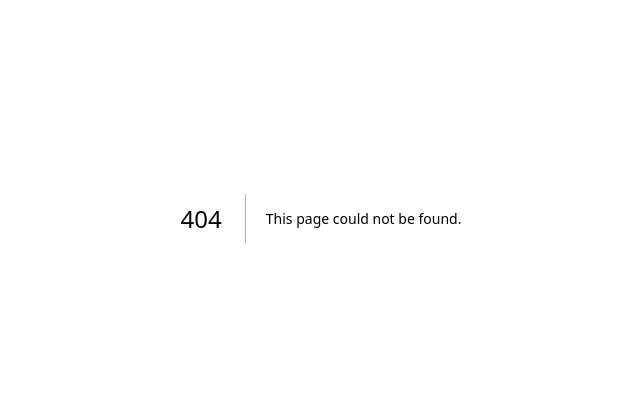
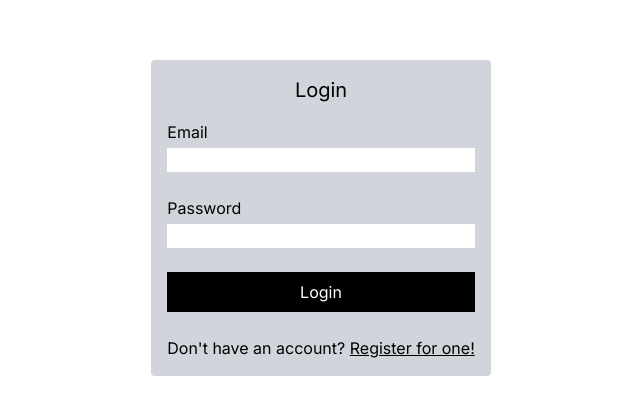
Before and after one commit to SaraZmni/login-flow-with-B2B-Test, a Next.js app: page /login in a window 1280 px wide. Before the commit this address had no page. Shown: the part 182-596 px from the top of the page, without its empty margins (319-959 px from the left). Built offline with nearby package versions, Linux system fonts and the light colour scheme.

Commit message:
add login page

```diff
--- /dev/null
+++ b/src/app/(auth)/layout.tsx
@@ -0,0 +1,7 @@
+export default function AuthLayout({ children }: React.PropsWithChildren) {
+  return (
+    <main className="flex h-svh flex-col items-center justify-center">
+      <div className="max-w-sm rounded bg-gray-300 p-4">{children}</div>
+    </main>
+  );
+}
--- /dev/null
+++ b/src/app/(auth)/login/page.tsx
@@ -0,0 +1,26 @@
+import Link from "next/link";
+
+export default function LoginPage() {
+  return (
+    <div>
+      <h1 className="mb-4 text-center text-xl">Login</h1>
+      <form className="space-y-6">
+        <div className="flex flex-col gap-1">
+          <label htmlFor="email">Email</label>
+          <input id="email" name="email" type="email" />
+        </div>
+        <div className="flex flex-col gap-1">
+          <label htmlFor="password">Password</label>
+          <input id="password" name="password" type="password" />
+        </div>
+        <button className="w-full bg-black px-3 py-2 text-white">Login</button>
+        <p>
+          {`Don't have an account? `}
+          <Link className="underline hover:opacity-60" href="/register">
+            Register for one!
+          </Link>
+        </p>
+      </form>
+    </div>
+  );
+}
```
